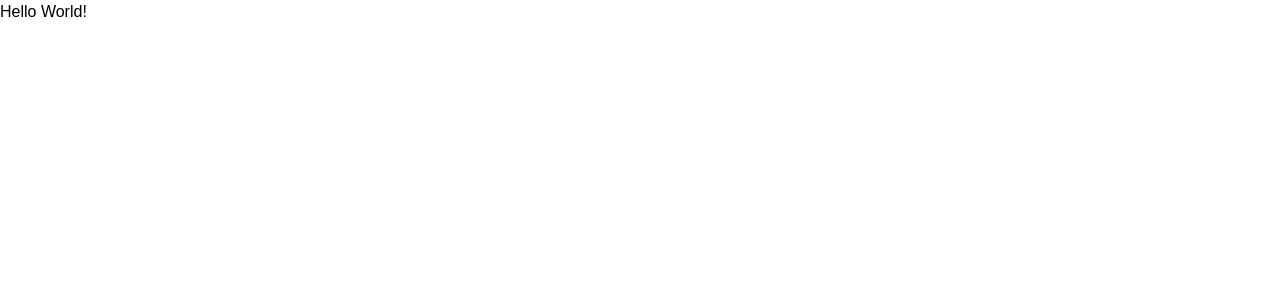
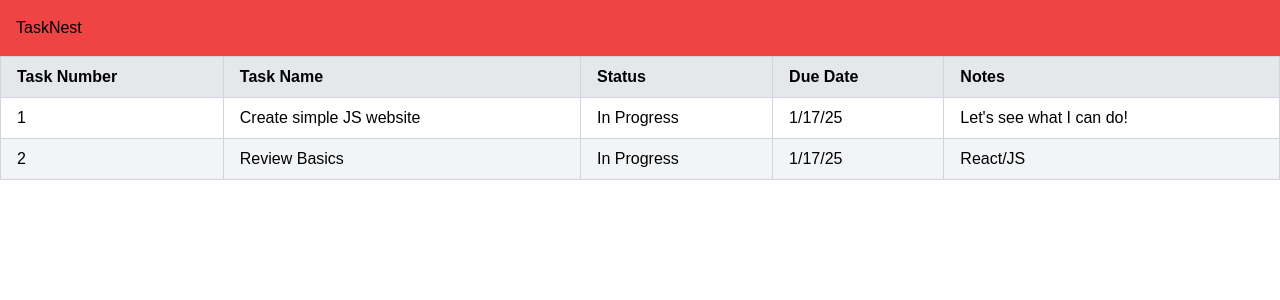
Before and after one commit to g33ya/task-dashboard, a Next.js app: page / in a window 1280 px wide. Shown: the top 300 px of the page. Built offline with nearby package versions, Linux system fonts and the light colour scheme.

Commit message:
Basic table setup

```diff
--- a/app/page.js
+++ b/app/page.js
@@ -2,6 +2,38 @@
 
 export default function Home() {
   return (
-    <div>Hello World!</div>
+    <div>
+      <div className="bg-red-500 text-black p-4">TaskNest</div>
+
+      <table class="table-auto border-collapse border border-gray-300 w-full text-left">
+        <thead class="bg-gray-200">
+          <tr>
+            <th class="border border-gray-300 px-4 py-2">Task Number</th>
+            <th class="border border-gray-300 px-4 py-2">Task Name</th>
+            <th class="border border-gray-300 px-4 py-2">Status</th>
+            <th class="border border-gray-300 px-4 py-2">Due Date</th>
+            <th class="border border-gray-300 px-4 py-2">Notes</th>
+
+          </tr>
+        </thead>
+        <tbody>
+          <tr class="bg-white">
+            <td class="border border-gray-300 px-4 py-2">1</td>
+            <td class="border border-gray-300 px-4 py-2">Create simple JS website</td>
+            <td class="border border-gray-300 px-4 py-2">In Progress</td>
+            <td class="border border-gray-300 px-4 py-2">1/17/25</td>
+            <td class="border border-gray-300 px-4 py-2">Let's see what I can do!</td>
+
+          </tr>
+          <tr class="bg-gray-100">
+            <td class="border border-gray-300 px-4 py-2">2</td>
+            <td class="border border-gray-300 px-4 py-2">Review Basics</td>
+            <td class="border border-gray-300 px-4 py-2">In Progress</td>
+            <td class="border border-gray-300 px-4 py-2">1/17/25</td>
+            <td class="border border-gray-300 px-4 py-2">React/JS</td>
+          </tr>
+        </tbody>
+      </table>
+    </div>
   );
 }
--- a/package.json
+++ b/package.json
@@ -14,7 +14,8 @@
     "react-dom": "^19.0.0"
   },
   "devDependencies": {
-    "postcss": "^8",
-    "tailwindcss": "^3.4.1"
+    "autoprefixer": "^10.4.20",
+    "postcss": "^8.4.49",
+    "tailwindcss": "^3.4.17"
   }
 }
```
Also changed, not shown: 1 other file (tests, documents, lock files or other folders).
